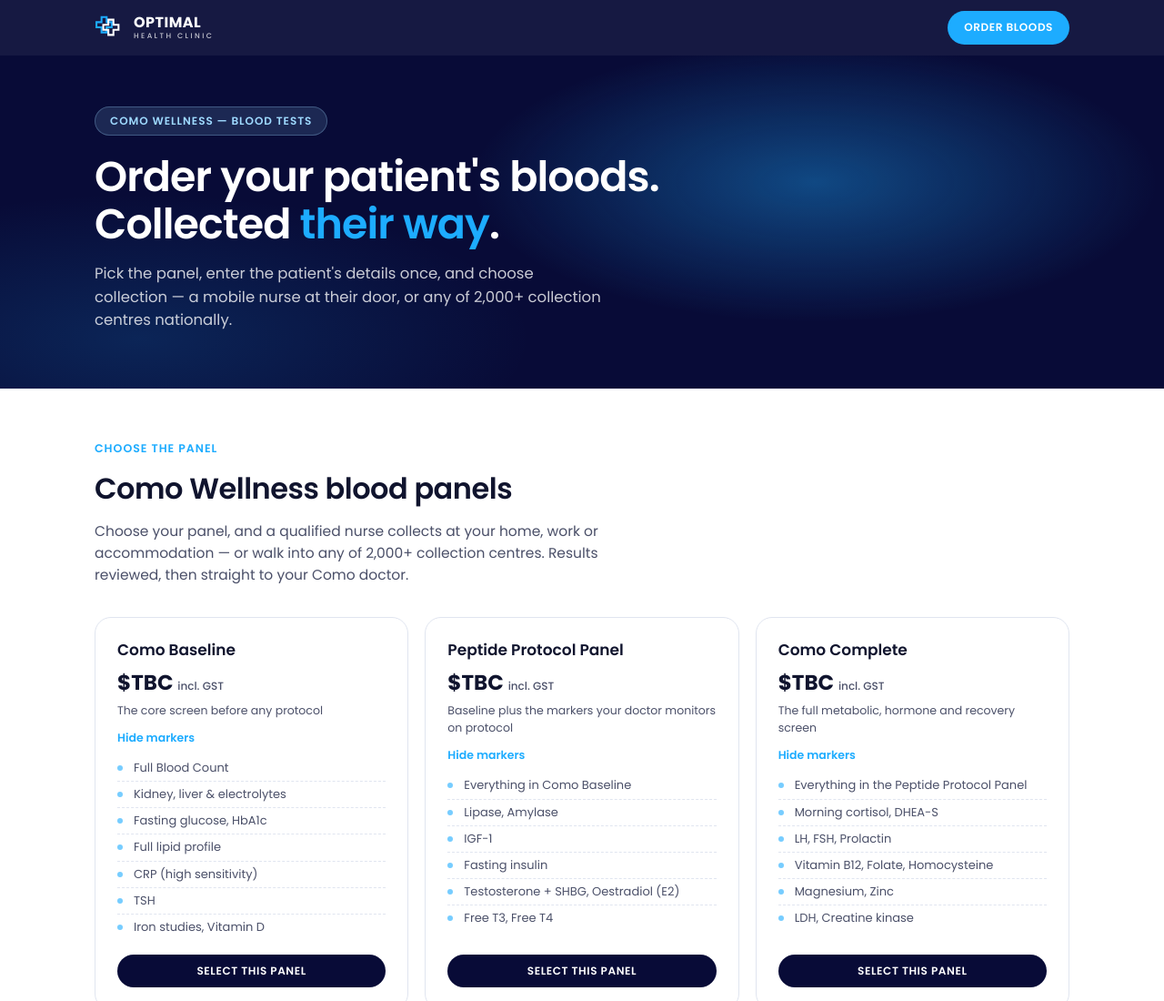
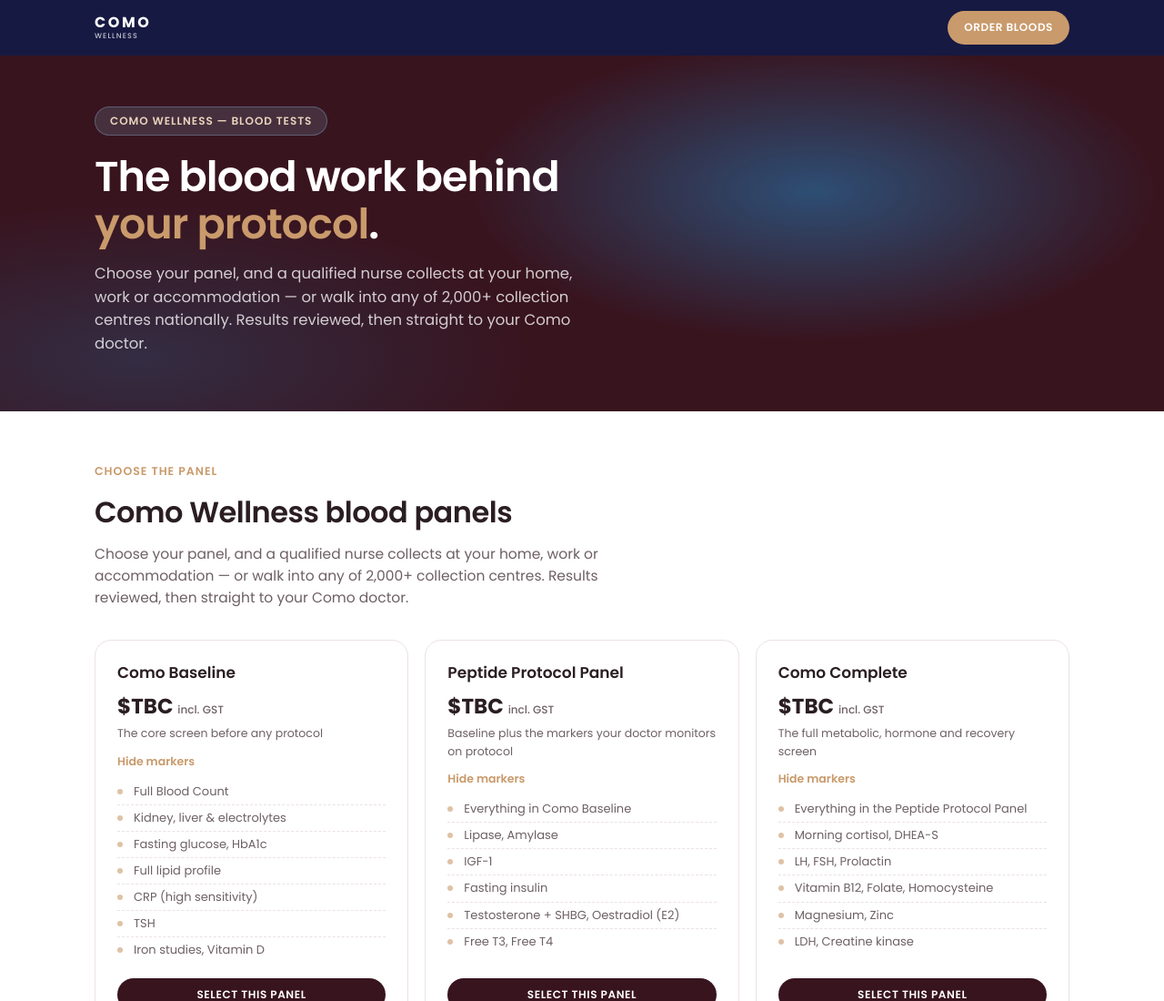
Before and after one commit to Joelkinfenwa/express-website, a website: page src/como.html in a window 1280 px wide. Shown: the top 1100 px of the page at 91% size. Drawn offline with Linux system fonts and the light colour scheme.

Commit message:
Como page: wine palette and Como branding applied over OHC base
Co-Authored-By: Claude Fable 5 <noreply@anthropic.com>
Claude-Session: https://claude.ai/code/session_01LZQFqMxxzP65EjmFWkXEm2

```diff
--- a/src/como.html
+++ b/src/como.html
@@ -9,7 +9,7 @@
 <link rel="preconnect" href="https://fonts.gstatic.com" crossorigin>
 <link href="https://fonts.googleapis.com/css2?family=Poppins:wght@400;500;600;700&display=swap" rel="stylesheet">
 <style>
-  :root{--navy:#080B37;--sky:#1DACFF;--sky-light:#9ED9FF;--ink:#10142e;--slate:#4B5069;--line:#E0E5F0;--bg:#FFFFFF;--bg-soft:#F4F7FB;--ok:#1E9E6A}
+  :root{--navy:#38141F;--sky:#C99A6B;--sky-light:#E9D3BC;--ink:#2A1E22;--slate:#6E6065;--line:#ECE2E2;--bg:#FFFFFF;--bg-soft:#F8F2F1;--ok:#1E9E6A}
   *{box-sizing:border-box;margin:0;padding:0}
   html{scroll-behavior:smooth}
   body{font-family:"Poppins",sans-serif;color:var(--ink);background:var(--bg);line-height:1.55;-webkit-font-smoothing:antialiased}
@@ -152,11 +152,7 @@
 <header class="nav">
   <div class="nav-inner">
     <a class="logo" href="#top" aria-label="Como Wellness">
-      <svg width="34" height="28" viewBox="0 0 36 30" fill="none" aria-hidden="true">
-        <path d="M8 3h6v6h6v6h-6v6H8v-6H2V9h6V3z" stroke="#1DACFF" stroke-width="2.2"/>
-        <path d="M16 6h6v6h6v6h-6v6h-6v-6h-6v-6h6V6z" stroke="#FFFFFF" stroke-width="2.2"/>
-      </svg>
-      <span class="wm"><span class="top">OPTIMAL</span><span class="sub">HEALTH CLINIC</span></span>
+      <span class="wm"><span class="top" style="letter-spacing:.16em">COMO</span><span class="sub" style="letter-spacing:.14em">WELLNESS</span></span>
     </a>
     <a class="btn btn-primary btn-sm" href="#tests">Order bloods</a>
   </div>
@@ -165,8 +161,8 @@
 <div class="hero" id="top">
   <div class="hero-inner">
     <span class="eyebrow">Como Wellness — Blood Tests</span>
-    <h1>Order your patient's bloods.<br>Collected <span class="accent">their way</span>.</h1>
-    <p>Pick the panel, enter the patient's details once, and choose collection — a mobile nurse at their door, or any of 2,000+ collection centres nationally.</p>
+    <h1>The blood work behind<br><span class="accent">your protocol</span>.</h1>
+    <p>Choose your panel, and a qualified nurse collects at your home, work or accommodation — or walk into any of 2,000+ collection centres nationally. Results reviewed, then straight to your Como doctor.</p>
   </div>
 </div>
 
```
